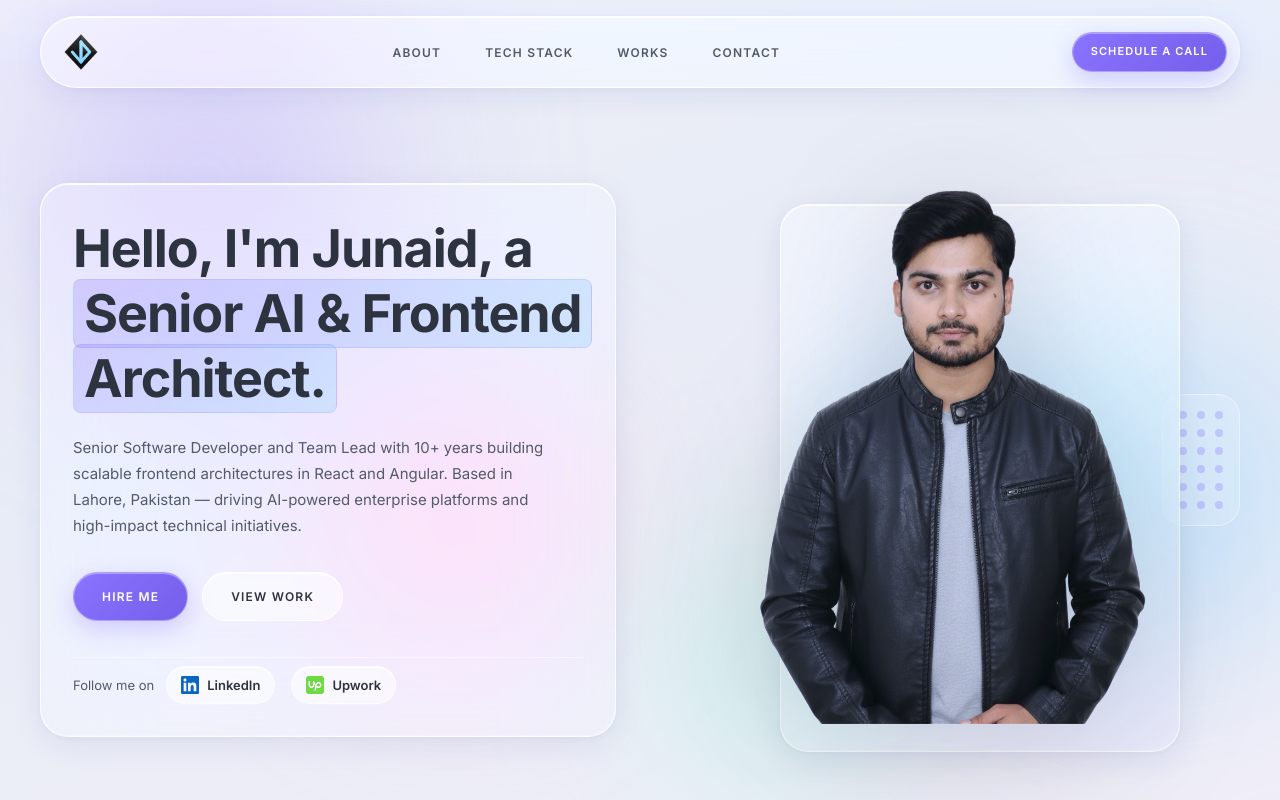
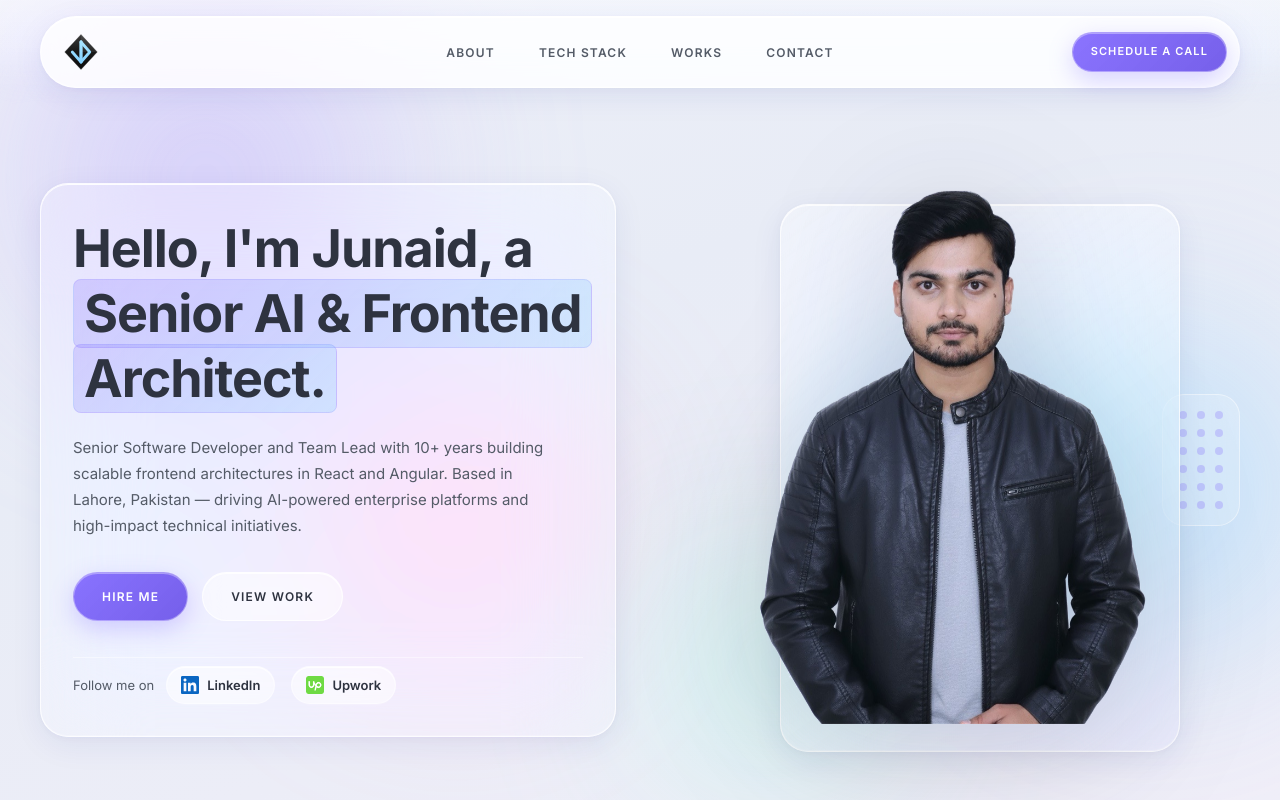
Before and after one commit to junaidsarwarpk/portfolio-website, a Next.js app: page / in a window 1280 px wide. Shown: the top 800 px of the page. Built offline with nearby package versions, Linux system fonts and the light colour scheme.

Commit message:
fix: fix liquid glass effects and navbar opacity issues on mobile

```diff
--- a/app/layout.tsx
+++ b/app/layout.tsx
@@ -1,9 +1,11 @@
 import type { Metadata } from "next";
 import { Inter } from "next/font/google";
 import Header from "@/components/Header";
+import LiquidGlassScript from "@/components/LiquidGlassScript";
 import NavScript from "@/components/NavScript";
 import ThemeProvider from "@/components/ThemeProvider";
 import ThemeScript from "@/components/ThemeScript";
+import { getGlassCssVariables } from "@/data/glass";
 import "./globals.scss";
 
 const inter = Inter({
@@ -36,7 +38,12 @@ export default function RootLayout({
   children: React.ReactNode;
 }>) {
   return (
-    <html lang="en" className={inter.variable} suppressHydrationWarning>
+    <html
+      lang="en"
+      className={inter.variable}
+      style={getGlassCssVariables()}
+      suppressHydrationWarning
+    >
       <head>
         <ThemeScript />
       </head>
@@ -52,6 +59,7 @@ export default function RootLayout({
             <Header />
             <main>{children}</main>
             <NavScript />
+            <LiquidGlassScript />
           </div>
         </ThemeProvider>
       </body>
--- a/components/Header.tsx
+++ b/components/Header.tsx
@@ -19,17 +19,6 @@ export default function Header() {
               className="logo-image"
             />
           </Link>
-          <nav className="site-nav" aria-label="Main navigation">
-            <ul className="nav-list">
-              {site.nav.map((item) => (
-                <li key={item.href}>
-                  <a href={item.href} className="nav-link">
-                    {item.label}
-                  </a>
-                </li>
-              ))}
-            </ul>
-          </nav>
           <div className="header-actions">
             <a
               href={site.calendly}
@@ -52,6 +41,17 @@ export default function Header() {
             </button>
           </div>
         </div>
+        <nav className="site-nav" aria-label="Main navigation">
+          <ul className="nav-list">
+            {site.nav.map((item) => (
+              <li key={item.href}>
+                <a href={item.href} className="nav-link">
+                  {item.label}
+                </a>
+              </li>
+            ))}
+          </ul>
+        </nav>
       </div>
     </header>
   );
--- /dev/null
+++ b/components/LiquidGlassScript.tsx
@@ -0,0 +1,108 @@
+"use client";
+
+import { useEffect } from "react";
+
+const LIQUID_GLASS_SELECTOR = [
+  ".header-glass",
+  ".hero-content",
+  ".about-summary",
+  ".metric-card",
+  ".skill-card",
+  ".experience-card",
+  ".project-card",
+  ".contact-intro",
+  ".contact-card",
+  ".contact-card-static",
+  ".site-nav",
+].join(",");
+
+function bindLiquidGlass(element: HTMLElement) {
+  if (element.dataset.liquidGlassBound === "true") {
+    return;
+  }
+
+  element.dataset.liquidGlassBound = "true";
+
+  let activePointerId: number | null = null;
+
+  const setPosition = (clientX: number, clientY: number) => {
+    const rect = element.getBoundingClientRect();
+    if (rect.width === 0 || rect.height === 0) {
+      return;
+    }
+
+    const x = ((clientX - rect.left) / rect.width) * 100;
+    const y = ((clientY - rect.top) / rect.height) * 100;
+
+    element.style.setProperty("--lg-x", `${x}%`);
+    element.style.setProperty("--lg-y", `${y}%`);
+  };
+
+  const activate = (clientX: number, clientY: number) => {
+    element.classList.add("is-liquid-active");
+    setPosition(clientX, clientY);
+  };
+
+  const deactivate = () => {
+    activePointerId = null;
+    element.classList.remove("is-liquid-active");
+    document.removeEventListener("pointermove", onDocumentPointerMove);
+    document.removeEventListener("pointerup", onDocumentPointerEnd);
+    document.removeEventListener("pointercancel", onDocumentPointerEnd);
+  };
+
+  const onDocumentPointerMove = (event: PointerEvent) => {
+    if (activePointerId === null || event.pointerId !== activePointerId) {
+      return;
+    }
+
+    event.preventDefault();
+    setPosition(event.clientX, event.clientY);
+  };
+
+  const onDocumentPointerEnd = (event: PointerEvent) => {
+    if (activePointerId === null || event.pointerId !== activePointerId) {
+      return;
+    }
+
+    deactivate();
+  };
+
+  const onPointerDown = (event: PointerEvent) => {
+    if (event.button !== 0 || activePointerId !== null) {
+      return;
+    }
+
+    activePointerId = event.pointerId;
+    activate(event.clientX, event.clientY);
+
+    document.addEventListener("pointermove", onDocumentPointerMove, {
+      passive: false,
+    });
+    document.addEventListener("pointerup", onDocumentPointerEnd);
+    document.addEventListener("pointercancel", onDocumentPointerEnd);
+  };
+
+  element.addEventListener("pointerdown", onPointerDown);
+}
+
+export default function LiquidGlassScript() {
+  useEffect(() => {
+    if (window.matchMedia("(prefers-reduced-motion: reduce)").matches) {
+      return;
+    }
+
+    const bindAll = () => {
+      document.querySelectorAll<HTMLElement>(LIQUID_GLASS_SELECTOR).forEach(bindLiquidGlass);
+    };
+
+    bindAll();
+
+    const observer = new MutationObserver(bindAll);
+    observer.observe(document.body, { childList: true, subtree: true });
+
+    return () => observer.disconnect();
+  }, []);
+
+  return null;
+}
--- a/data/glass.ts
+++ b/data/glass.ts
@@ -23,8 +23,11 @@ export const glassConfig = {
   /** Header scroll blur — content passing behind the navbar */
   headerBlurPx: 28,
   headerBlurScrolledPx: 40,
-  headerTrackOpacity: 0.12,
-  headerTrackScrolledOpacity: 0.22,
+  headerBgOpacity: 0.82,
+  headerBgScrolledOpacity: 0.92,
+  headerNavBgOpacity: 0.9,
+  headerTrackOpacity: 0.5,
+  headerTrackScrolledOpacity: 0.62,
 
   /** Hero photo glass tint (lavender wash) */
   heroPhotoTintOpacity: 0.38,
@@ -41,6 +44,9 @@ export function getGlassCssVariables(): Record<string, string> {
     "--glass-blur": `blur(${c.blurPx}px) saturate(${c.saturate}%)`,
     "--glass-header-blur": `blur(${c.headerBlurPx}px) saturate(${c.saturate}%)`,
     "--glass-header-blur-scrolled": `blur(${c.headerBlurScrolledPx}px) saturate(${c.saturate + 20}%)`,
+    "--glass-header-bg": `rgba(255, 255, 255, ${c.headerBgOpacity})`,
+    "--glass-header-bg-scrolled": `rgba(255, 255, 255, ${c.headerBgScrolledOpacity})`,
+    "--glass-header-nav-bg": `rgba(255, 255, 255, ${c.headerNavBgOpacity})`,
     "--glass-header-track": `rgba(255, 255, 255, ${c.headerTrackOpacity})`,
     "--glass-header-track-scrolled": `rgba(255, 255, 255, ${c.headerTrackScrolledOpacity})`,
     "--glass-hero-photo-top": `rgba(255, 255, 255, ${c.bgOpacity + 0.14})`,
--- a/styles/_components.scss
+++ b/styles/_components.scss
@@ -200,7 +200,9 @@ button {
   position: relative;
   z-index: 1;
   display: flex;
-  justify-content: center;
+  flex-direction: column;
+  align-items: center;
+  gap: 0;
 }
 
 .header-glass {
@@ -212,7 +214,7 @@ button {
   height: var(--header-height);
   padding: 0 12px 0 20px;
   border-radius: var(--radius-pill);
-  background: var(--glass-bg-strong);
+  background: var(--glass-header-bg);
   backdrop-filter: var(--glass-header-blur);
   -webkit-backdrop-filter: var(--glass-header-blur);
   border: 1px solid var(--glass-border);
@@ -222,10 +224,11 @@ button {
     -webkit-backdrop-filter 0.35s ease,
     background 0.35s ease,
     box-shadow 0.35s ease;
+  @include liquid-glass-surface;
 }
 
 .site-header.is-scrolled .header-glass {
-  background: var(--header-glass-scrolled);
+  background: var(--glass-header-bg-scrolled);
   backdrop-filter: var(--glass-header-blur-scrolled);
   -webkit-backdrop-filter: var(--glass-header-blur-scrolled);
   box-shadow: var(--glass-shadow-hover);
@@ -246,6 +249,17 @@ button {
   display: flex;
   align-items: center;
   gap: 8px;
+}
+
+@media (min-width: 769px) {
+  .site-nav {
+    position: absolute;
+    top: 50%;
+    left: 50%;
+    transform: translate(-50%, -50%);
+    z-index: 2;
+    pointer-events: auto;
+  }
 }
 
 .nav-link {
@@ -654,6 +668,7 @@ button {
   -webkit-backdrop-filter: var(--glass-blur);
   border: 1px solid var(--glass-border);
   box-shadow: var(--glass-shadow);
+  @include liquid-glass-surface;
 }
 
 .metrics-grid {
@@ -673,6 +688,7 @@ button {
   border: 1px solid var(--glass-border);
   box-shadow: var(--glass-shadow);
   transition: box-shadow 0.25s ease, transform 0.25s ease;
+  @include liquid-glass-surface;
 }
 
 .metric-card:hover {
@@ -754,6 +770,7 @@ button {
   border: 1px solid var(--glass-border);
   box-shadow: var(--glass-shadow);
   transition: box-shadow 0.25s ease, transform 0.25s ease;
+  @include liquid-glass-surface;
 }
 
 .skill-card:hover {
@@ -803,6 +820,7 @@ button {
   border: 1px solid var(--glass-border);
   box-shadow: var(--glass-shadow);
   transition: box-shadow 0.25s ease, transform 0.25s ease;
+  @include liquid-glass-surface;
 }
 
 .experience-card:hover {
@@ -889,6 +907,7 @@ button {
   border: 1px solid var(--glass-border);
   box-shadow: var(--glass-shadow);
   transition: box-shadow 0.25s ease, transform 0.25s ease;
+  @include liquid-glass-surface;
 }
 
 .project-card:hover {
@@ -948,6 +967,7 @@ button {
   backdrop-filter: var(--glass-blur);
   -webkit-backdrop-filter: var(--glass-blur);
   border: 1px solid var(--glass-border-soft);
+  @include liquid-glass-surface;
 }
 
 .contact-cta {
@@ -973,6 +993,7 @@ button {
   border: 1px solid var(--glass-border);
   box-shadow: var(--glass-shadow);
   transition: box-shadow 0.25s ease, transform 0.2s ease, border-color 0.2s ease;
+  @include liquid-glass-surface;
 }
 
 .contact-card:hover {
@@ -1181,35 +1202,47 @@ button {
 
   .site-nav {
     position: fixed;
-    inset: calc(var(--header-height) + 24px) 16px auto 16px;
-    padding: 20px;
+    top: calc(8px + var(--header-height) + 10px);
+    left: 50%;
+    width: min(calc(100vw - 32px), var(--container-max));
+    max-width: min(calc(100vw - 32px), var(--container-max));
+    box-sizing: border-box;
+    padding: 12px;
     border-radius: var(--radius-md);
-    background: var(--glass-bg-strong);
+    background: var(--glass-header-nav-bg);
     backdrop-filter: var(--glass-blur);
     -webkit-backdrop-filter: var(--glass-blur);
     border: 1px solid var(--glass-border);
     box-shadow: var(--glass-shadow-hover);
-    transform: translateY(-120%);
+    transform: translate(-50%, -120%);
     opacity: 0;
     pointer-events: none;
+    z-index: 99;
     transition: transform 0.3s cubic-bezier(0.34, 1.3, 0.64, 1), opacity 0.25s ease;
+    @include liquid-glass-surface;
   }
 
   .site-nav.is-open {
-    transform: translateY(0);
+    transform: translate(-50%, 0);
     opacity: 1;
     pointer-events: auto;
   }
 
   .site-nav .nav-list {
     flex-direction: column;
-    gap: 8px;
+    gap: 6px;
     align-items: stretch;
+    width: 100%;
+  }
+
+  .site-nav .nav-list li {
+    width: 100%;
   }
 
   .nav-link {
     text-align: center;
     display: block;
+    width: 100%;
   }
 
   .metrics-grid {
--- /dev/null
+++ b/styles/_liquid-glass.scss
@@ -0,0 +1,52 @@
+@mixin liquid-glass-surface {
+  --lg-x: 50%;
+  --lg-y: 50%;
+  position: relative;
+  isolation: isolate;
+
+  &::before,
+  &::after {
+    content: "";
+    position: absolute;
+    inset: 0;
+    border-radius: inherit;
+    pointer-events: none;
+    opacity: 0;
+    transition: opacity 0.28s ease;
+    z-index: 0;
+    will-change: opacity;
+  }
+
+  &::before {
+    background: radial-gradient(
+      circle 220px at var(--lg-x) var(--lg-y),
+      rgba(255, 255, 255, 0.28) 0%,
+      rgba(255, 255, 255, 0.12) 28%,
+      rgba(123, 97, 255, 0.06) 48%,
+      transparent 72%
+    );
+    filter: blur(18px);
+    mix-blend-mode: soft-light;
+  }
+
+  &::after {
+    background: radial-gradient(
+      circle 120px at var(--lg-x) var(--lg-y),
+      rgba(255, 255, 255, 0.22) 0%,
+      rgba(255, 255, 255, 0.08) 35%,
+      transparent 68%
+    );
+    filter: blur(10px);
+    mix-blend-mode: overlay;
+  }
+
+  &.is-liquid-active {
+    overflow: hidden;
+    touch-action: none;
+  }
+
+  &.is-liquid-active::before,
+  &.is-liquid-active::after {
+    opacity: 1;
+  }
+}
--- a/styles/_mixins.scss
+++ b/styles/_mixins.scss
@@ -1,3 +1,6 @@
+@use 'liquid-glass' as *;
+@forward 'liquid-glass';
+
 @mixin backdrop-blur($filter: var(--glass-blur)) {
   backdrop-filter: $filter;
   -webkit-backdrop-filter: $filter;
@@ -8,6 +11,7 @@
   @include backdrop-blur;
   border: 1px solid var(--glass-border);
   box-shadow: var(--glass-shadow);
+  @include liquid-glass-surface;
 }
 
 @mixin glass-panel-hover {
--- a/styles/_root.scss
+++ b/styles/_root.scss
@@ -27,6 +27,9 @@
   --glass-header-blur-scrolled: #{$glass-header-blur-scrolled};
   --glass-header-track: #{$glass-header-track};
   --glass-header-track-scrolled: #{$glass-header-track-scrolled};
+  --glass-header-bg: #{$glass-header-bg};
+  --glass-header-bg-scrolled: #{$glass-header-bg-scrolled};
+  --glass-header-nav-bg: #{$glass-header-nav-bg};
   --glass-hero-photo-top: #{$glass-hero-photo-top};
   --glass-hero-photo-mid: #{$glass-hero-photo-mid};
   --glass-hero-photo-bottom: #{$glass-hero-photo-bottom};
@@ -38,9 +41,9 @@
   --surface-muted: rgba(255, 255, 255, 0.45);
   --surface-subtle: rgba(255, 255, 255, 0.4);
   --surface-inset: rgba(255, 255, 255, 0.85);
-  --header-track-fade: rgba(255, 255, 255, 0.06);
-  --header-track-fade-scrolled: rgba(255, 255, 255, 0.1);
-  --header-glass-scrolled: rgba(255, 255, 255, 0.36);
+  --header-track-fade: rgba(255, 255, 255, 0.28);
+  --header-track-fade-scrolled: rgba(255, 255, 255, 0.38);
+  --header-glass-scrolled: rgba(255, 255, 255, 0.92);
   --hero-highlight-bg: linear-gradient(
     135deg,
     rgba(123, 97, 255, 0.22),
--- a/styles/_variables.scss
+++ b/styles/_variables.scss
@@ -42,8 +42,11 @@ $glass-border-soft: rgba(255, 255, 255, 0.45);
 $glass-blur: blur(48px) saturate(190%);
 $glass-header-blur: blur(28px) saturate(190%);
 $glass-header-blur-scrolled: blur(40px) saturate(210%);
-$glass-header-track: rgba(255, 255, 255, 0.12);
-$glass-header-track-scrolled: rgba(255, 255, 255, 0.22);
+$glass-header-track: rgba(255, 255, 255, 0.5);
+$glass-header-track-scrolled: rgba(255, 255, 255, 0.62);
+$glass-header-bg: rgba(255, 255, 255, 0.82);
+$glass-header-bg-scrolled: rgba(255, 255, 255, 0.92);
+$glass-header-nav-bg: rgba(255, 255, 255, 0.9);
 $glass-hero-photo-top: rgba(255, 255, 255, 0.42);
 $glass-hero-photo-mid: rgba(255, 255, 255, 0.32);
 $glass-hero-photo-bottom: rgba(237, 233, 255, 0.38);
```
Also changed, not shown: components/NavScript.tsx (+11 -6 lines).
